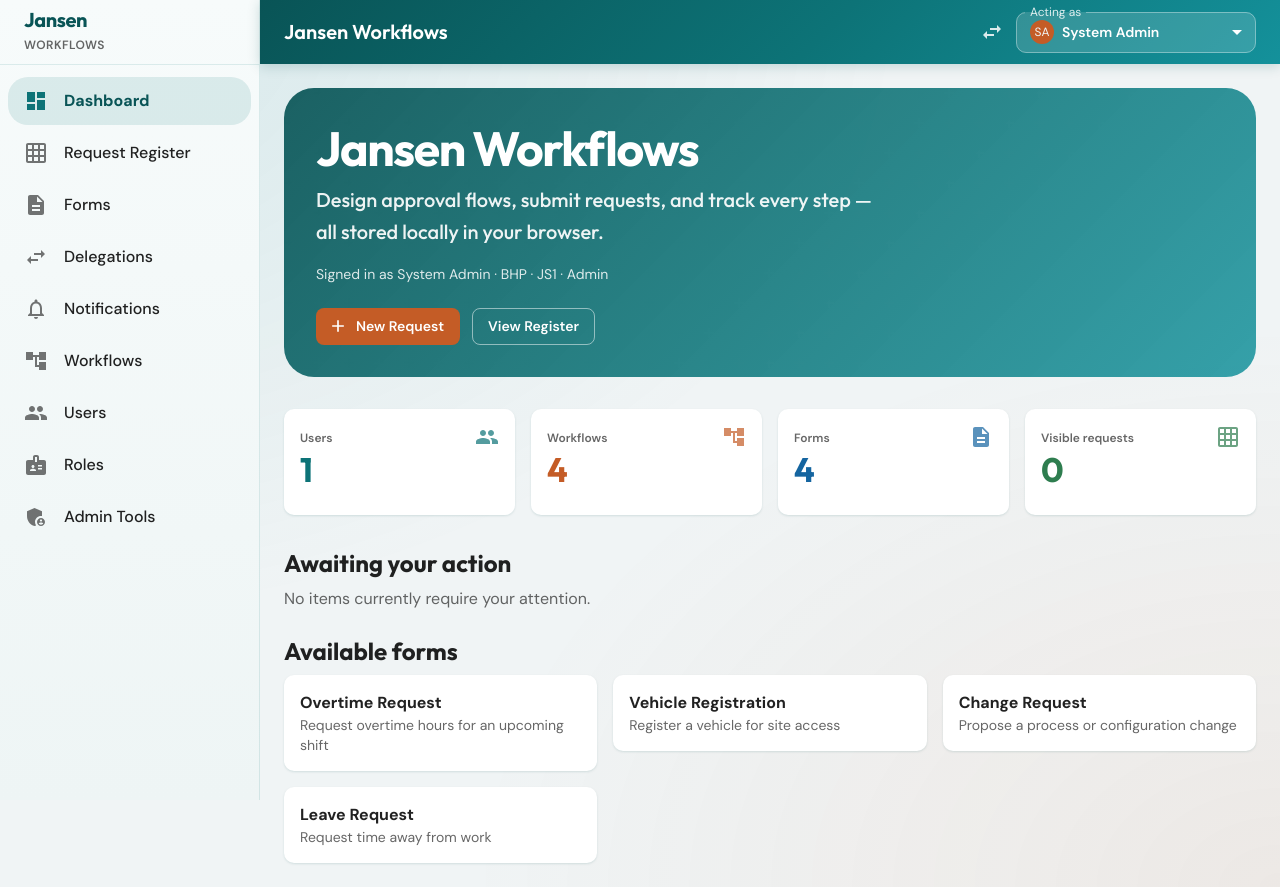
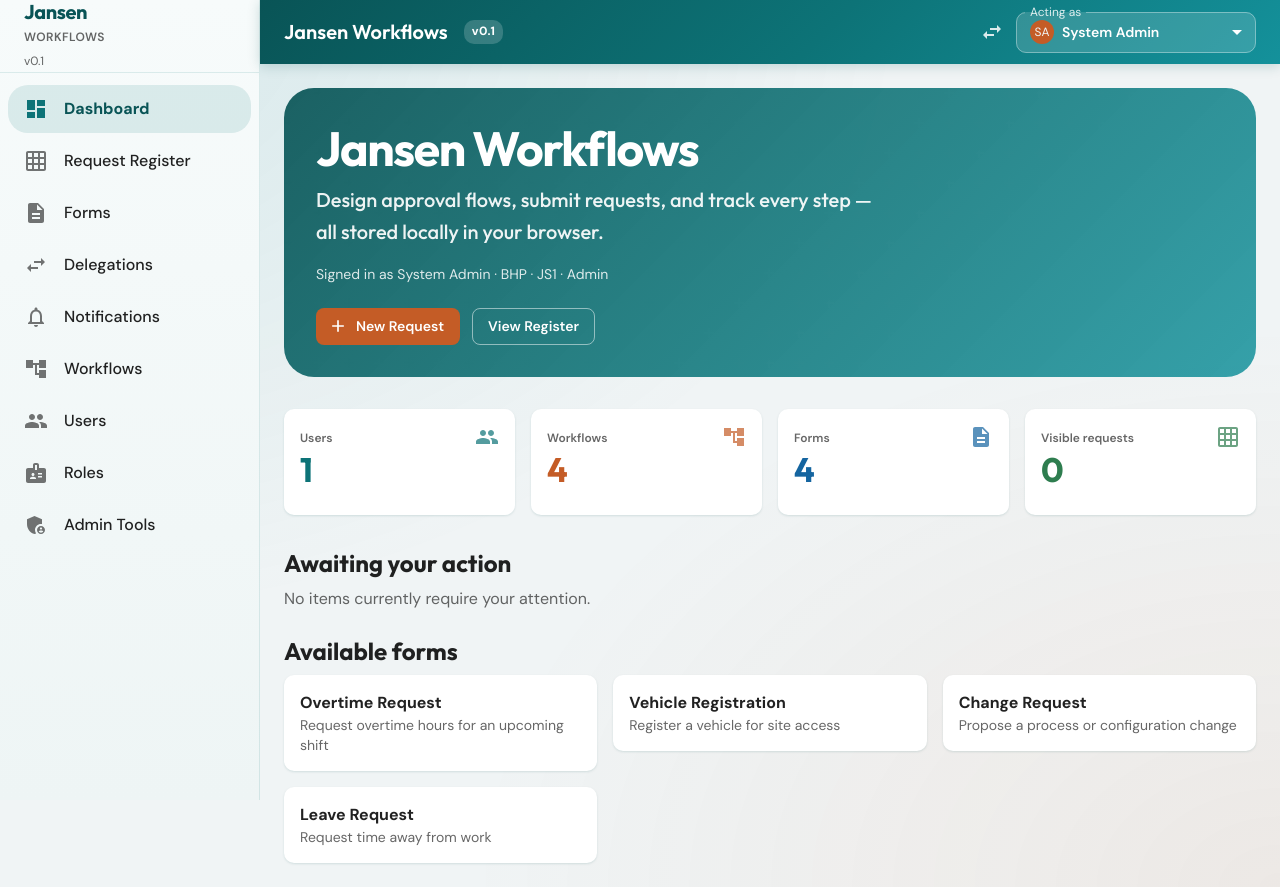
Before and after one commit to srtviperjr/workflow, a React (Vite) app: page / in a window 1280 px wide. Built offline with nearby package versions, Linux system fonts and the light colour scheme.

Commit message:
Show app version 0.1 in the top bar and sidebar
Makes it easy to confirm the running build matches the expected release.

Co-authored-by: srtviperjr <srtviperjr@users.noreply.github.com>

```diff
--- a/package.json
+++ b/package.json
@@ -1,7 +1,7 @@
 {
   "name": "jansen-workflows",
   "private": true,
-  "version": "0.0.0",
+  "version": "0.1.0",
   "type": "module",
   "scripts": {
     "dev": "vite",
--- a/src/components/Layout.tsx
+++ b/src/components/Layout.tsx
@@ -29,6 +29,9 @@ import { IdentitySwitcher } from './IdentitySwitcher';
 import { useApp } from '../context/AppContext';
 
 const DRAWER_WIDTH = 260;
+
+/** App display version — shown in the AppBar and sidebar. */
+export const APP_VERSION = '0.1';
 
 const navItems = [
   { to: '/', label: 'Dashboard', icon: <DashboardIcon />, adminOnly: false },
@@ -80,6 +83,12 @@ export function Layout() {
             sx={{ color: 'text.secondary', fontWeight: 600, letterSpacing: '0.04em' }}
           >
             WORKFLOWS
+          </Typography>
+          <Typography
+            variant="caption"
+            sx={{ color: 'text.secondary', display: 'block', mt: 0.5 }}
+          >
+            v{APP_VERSION}
           </Typography>
         </Box>
       </Toolbar>
@@ -152,6 +161,22 @@ export function Layout() {
             >
               Jansen Workflows
             </Typography>
+            <Typography
+              component="span"
+              variant="caption"
+              sx={{
+                ml: 1,
+                px: 1,
+                py: 0.25,
+                borderRadius: 1,
+                bgcolor: 'rgba(255,255,255,0.18)',
+                fontWeight: 700,
+                letterSpacing: '0.04em',
+                display: { xs: 'none', sm: 'inline-block' },
+              }}
+            >
+              v{APP_VERSION}
+            </Typography>
           </Box>
           <IdentitySwitcher />
         </Toolbar>
```
